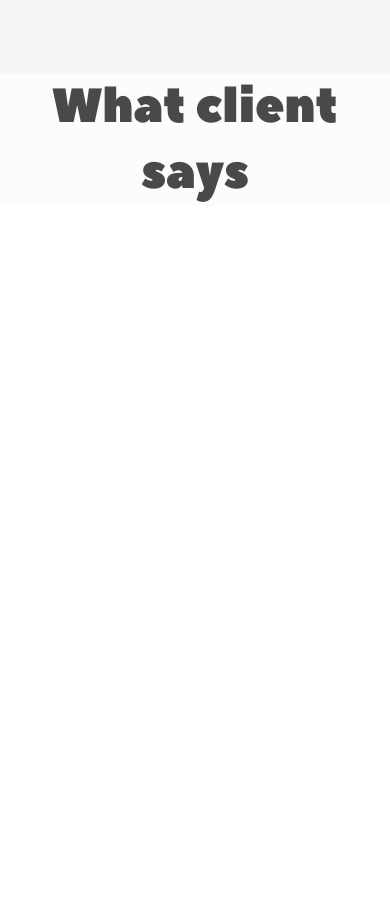
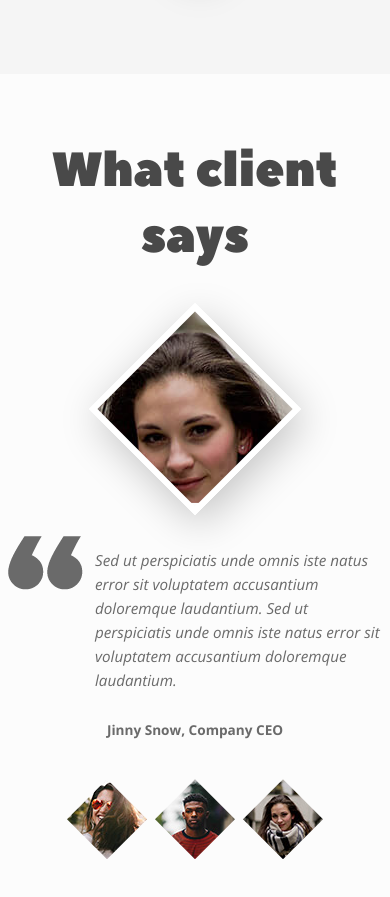
Before and after one commit to kolodziejm/challenge-37, a website: page index.html in a window 390 px wide. Shown: the part 4679-5576 px from the top of the page. Before the commit the page ends 4885 px from the top, so only its background shows below. Drawn offline with nearby package versions, Linux system fonts and the light colour scheme.

Commit message:
initial responsive version of the testimonials section

```diff
--- a/index.html
+++ b/index.html
@@ -249,7 +249,29 @@
     <section class="testimonials">
       <h2 class="section-title">What client says</h2>
       <div class="testimonials__container">
-
+        <figure class="testimonials__image-container">
+          <div class="testimonials__image"></div>
+        </figure>
+        <div class="testimonials__content">
+          <div class="testimonials__text">
+            <img class="testimonials__quote" src="assets/icons/quote.png" alt="Quote">
+            <p class="paragraph paragraph--big paragraph--italic">Sed ut perspiciatis unde omnis iste natus error sit
+              voluptatem accusantium doloremque laudantium. Sed ut perspiciatis unde omnis iste natus error sit
+              voluptatem accusantium doloremque laudantium.</p>
+          </div>
+          <h5 class="testimonials__heading">Jinny Snow, Company CEO</h5>
+          <ul class="testimonials__list">
+            <li class="testimonials__item">
+              <img class="testimonials__client" src="assets/icons/jimmy-doe-icon.jpg" alt="Jimmy Doe">
+            </li>
+            <li class="testimonials__item">
+              <img class="testimonials__client" src="assets/icons/john-doe-icon.jpg" alt="Jimmy Doe">
+            </li>
+            <li class="testimonials__item">
+              <img class="testimonials__client" src="assets/icons/jinny-snow-icon.jpg" alt="Jimmy Doe">
+            </li>
+          </ul>
+        </div>
       </div>
     </section>
 
--- a/sass/base/_typography.scss
+++ b/sass/base/_typography.scss
@@ -11,6 +11,14 @@
   font-size: 1.6rem;
   font-weight: 400;
   line-height: 3rem;
+
+  &--big {
+    font-size: 1.9rem;
+  }
+
+  &--italic {
+    font-style: italic;
+  }
 }
 
 .heading-small {
--- a/sass/base/_utilities.scss
+++ b/sass/base/_utilities.scss
@@ -1,5 +1,9 @@
 .u-mb-lg {
   margin-bottom: 6rem;
+}
+
+.u-mb-md {
+  margin-bottom: 3.5rem;
 }
 
 .u-mb-sm {
--- a/sass/pages/home/_team.scss
+++ b/sass/pages/home/_team.scss
@@ -132,6 +132,7 @@
     }
 
     &__wrapper {
+      box-shadow: -4px 11px 40px 0px rgba(0, 1, 1, 0.22);
       width: 150px;
       height: 150px;
       transform: rotate(-45deg);
--- a/sass/pages/home/_testimonials.scss
+++ b/sass/pages/home/_testimonials.scss
@@ -1,11 +1,104 @@
 .testimonials {
   background-color: #fcfcfc;
+  padding: 8rem 1rem 8rem 1rem;
 
   .section-title {
     text-align: center;
+
+    @media only screen and (min-width: $desktop) {
+      text-align: left;
+      margin: 0 0 10rem 18rem;
+    }
   }
 
   &__container {
+    @media only screen and (min-width: $desktop) {
+      display: flex;
+      justify-content: center;
+      align-items: center;
+    }
+  }
+
+  &__content {
 
   }
+
+  &__image {
+    background-position: center;
+    height: 250px;
+    margin: -100px;
+    transform: rotate(45deg);
+
+    background: url('../assets/images/jinny-snow.jpg') no-repeat;
+
+    @media only screen and (min-width: $tablet-sm) {
+      width: 45rem;
+      height: 45rem;
+      margin: -75px;
+    }
+
+    &-container {
+      margin: 8rem auto;
+      box-shadow: -4px 11px 40px 0px rgba(0, 1, 1, 0.22);
+      width: 150px;
+      height: 150px;
+      transform: rotate(-45deg);
+      overflow: hidden;
+      border: 6px solid #fff;
+
+      @media only screen and (min-width: $tablet-sm) {
+        width: 30rem;
+        height: 30rem;
+        border: 1.8rem solid #fff;
+      }
+
+      @media only screen and (min-width: $desktop) {
+        margin: 0 8rem 4rem 0;
+      }
+    }
+  }
+
+  &__text {
+    display: flex;
+    align-items: flex-start;
+    max-width: 740px;
+    margin: 0 auto 3.5rem auto;
+  }
+
+  &__quote {
+    margin-right: 1.5rem;
+    margin-top: -1.5rem;
+  }
+
+  &__heading {
+    font-size: 1.7rem;
+    font-weight: 700;
+    text-align: center;
+
+    @media only screen and (min-width: $desktop) {
+      text-align: left;
+      margin-left: 8.5rem;
+    }
+  }
+
+  &__list {
+    list-style: none;
+    display: flex;
+    justify-content: center;
+    align-items: center;
+    margin: 5rem auto 0 auto;
+
+    @media only screen and (min-width: $desktop) {
+      justify-content: flex-start;
+      margin: 5rem 0 0 8rem;
+    }
+  }
+
+  &__item:not(:last-child) {
+    margin-right: 1rem;
+  }
+
+  &__client {
+    clip-path: polygon(50% 0%, 100% 50%, 50% 100%, 0% 50%);
+  }
 }
```
Also changed, not shown: assets/icons/quote.png (added), css/style.css.
